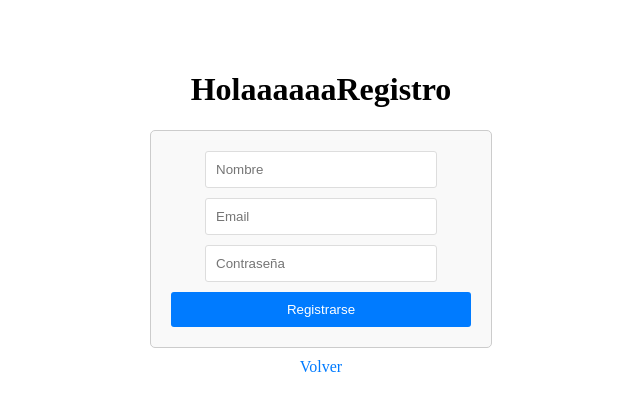
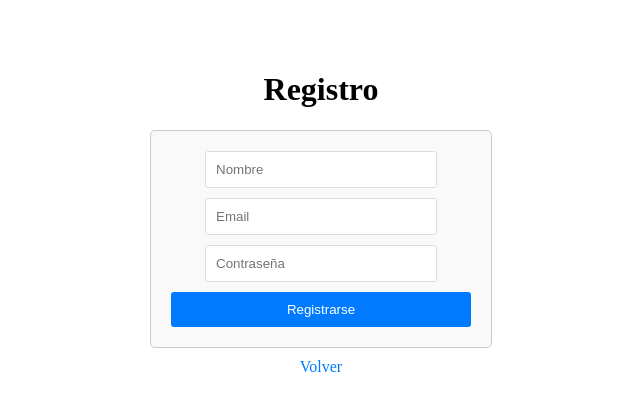
Before and after one commit to EMCodeHub/mvc, a PHP site: page /vista_registro.php in a window 1280 px wide. Shown: the top 411 px of the page, without its empty margins (319-959 px from the left). Run offline with PHP 8.4, Linux system fonts and the light colour scheme.

Commit message:
cambio final

```diff
--- a/login.php
+++ b/login.php
@@ -2,7 +2,7 @@
 session_start(); // Iniciar sesión
 
 
-//comentario nuevoo
+
 
 include 'model_index.php';
 
--- a/vista_registro.php
+++ b/vista_registro.php
@@ -15,7 +15,7 @@
 
     <div class="titulonoticias">
 
-    <h1>Holaaaaaa</h1>
+
 
         <h1>Registro</h1>
         </div>
```
Also changed, not shown: controlador_registrodeusuarios.php (+0 -12 lines).
